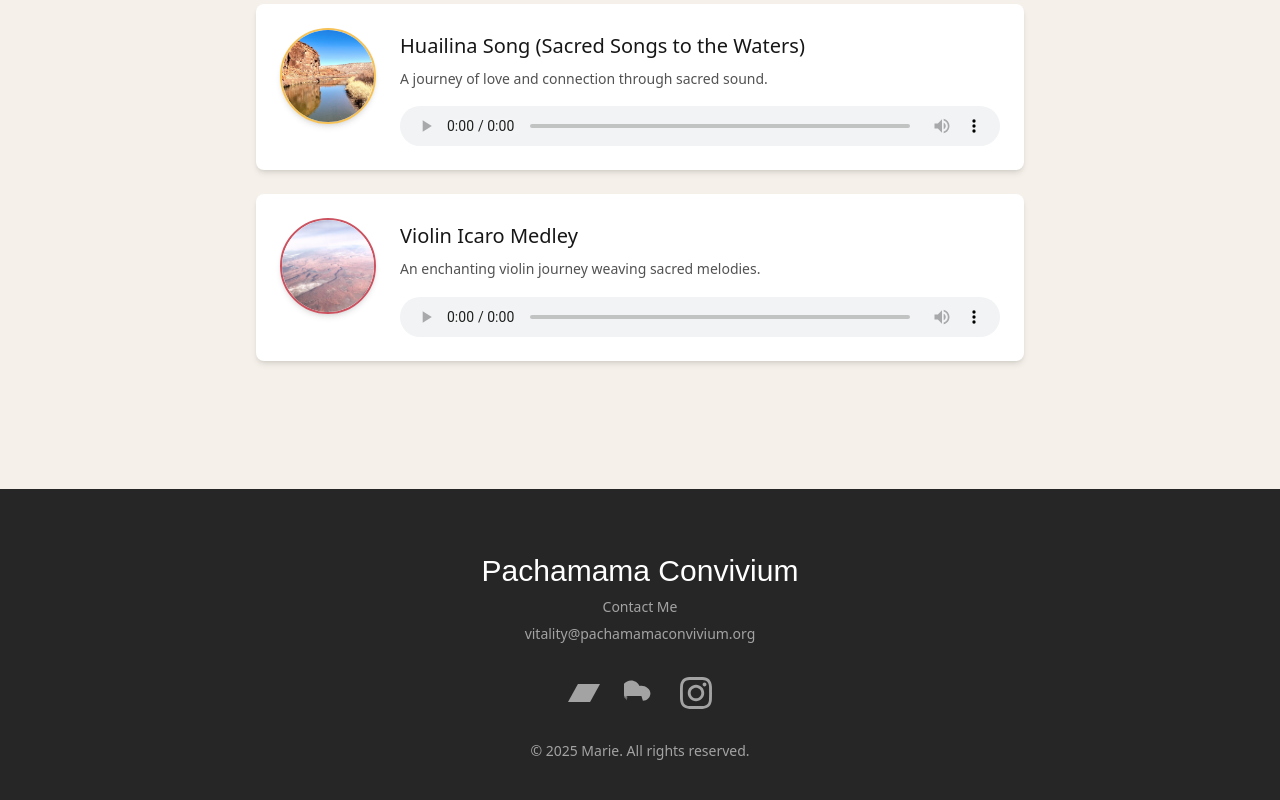
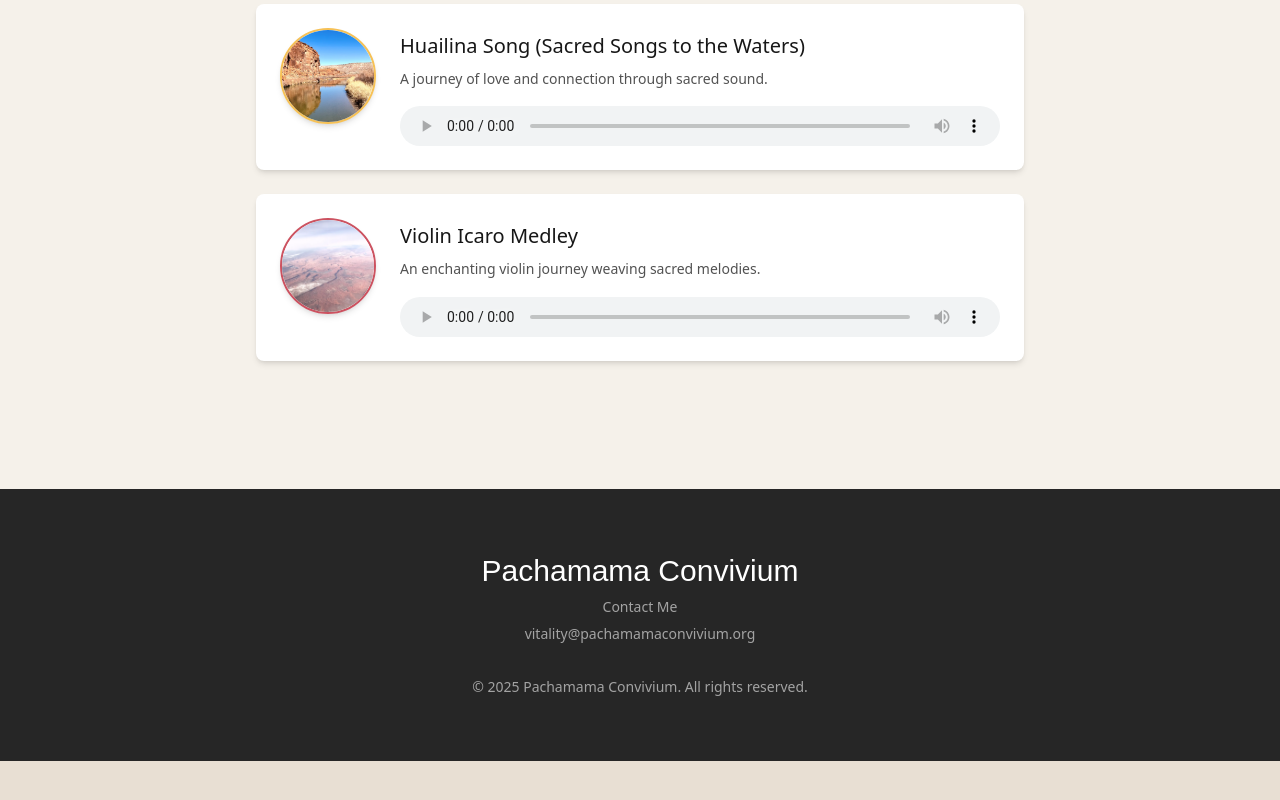
Before and after one commit to OshaFoster/convivium-website, a Next.js app: page /music in a window 1280 px wide. Shown: the part 634-1434 px from the top of the page. After the commit the page ends 1395 px from the top, so only its background shows below. Built offline with nearby package versions, Linux system fonts and the light colour scheme; a web font is replaced by a local one.

Commit message:
clean up

```diff
--- a/src/app/layout.js
+++ b/src/app/layout.js
@@ -27,7 +27,7 @@ const inter = Inter({
 });
 
 export const metadata = {
-  title: "Pachamama Convivium - Marie",
+  title: "Pachamama Convivium",
   description: "A gathering for music, spiritual teachings, fellowship, and conversation.",
 };
 
--- a/src/app/music/page.js
+++ b/src/app/music/page.js
@@ -109,7 +109,7 @@ export default function MusicPage() {
         <div className="max-w-7xl mx-auto">
           {/* Section Header */}
           <div className="text-center mb-20">
-            <h1 className="text-5xl md:text-6xl font-extralight tracking-tight text-neutral-900 mb-4">
+            <h1 className="text-5xl md:text-6xl font-extralight tracking-tight mb-4" style={{ color: '#0a729f' }}>
               Listen
             </h1>
             <p className="text-xl font-light text-neutral-600 max-w-2xl mx-auto">
--- a/src/components/Footer.js
+++ b/src/components/Footer.js
@@ -12,51 +12,9 @@ export default function Footer() {
             </a>
           </div>
 
-          {/* Social Icons */}
-          <div className="flex items-center gap-6">
-            {/* Bandcamp */}
-            <a
-              href="#"
-              target="_blank"
-              rel="noopener noreferrer"
-              className="text-neutral-400 hover:text-gold transition-colors duration-300"
-              aria-label="Bandcamp"
-            >
-              <svg className="w-8 h-8" viewBox="0 0 24 24" fill="currentColor">
-                <path d="M0 18.75l7.437-13.5H24l-7.438 13.5H0z" />
-              </svg>
-            </a>
-
-            {/* SoundCloud */}
-            <a
-              href="#"
-              target="_blank"
-              rel="noopener noreferrer"
-              className="text-neutral-400 hover:text-gold transition-colors duration-300"
-              aria-label="SoundCloud"
-            >
-              <svg className="w-8 h-8" viewBox="0 0 24 24" fill="currentColor">
-                <path d="M1.175 12.225c-.051 0-.094.046-.101.1l-.233 2.154.233 2.105c.007.058.05.098.101.098.05 0 .09-.04.099-.098l.255-2.105-.27-2.154c0-.057-.045-.1-.09-.1m-.899.828c-.051 0-.09.04-.099.099l-.135 1.326.135 1.303c.009.058.048.098.099.098.05 0 .09-.04.099-.098l.15-1.303-.15-1.326c-.009-.059-.05-.099-.099-.099m1.786-.225c-.06 0-.105.045-.105.104l-.195 2.179.195 2.131c0 .059.045.104.105.104.061 0 .106-.045.106-.104l.254-2.131-.254-2.179c0-.059-.045-.104-.106-.104m12.125 5.025c3.125 0 5.625-2.5 5.625-5.625S16.187 6.6 13.062 6.6c-.484 0-.953.063-1.406.188-1.031-2.438-3.484-4.188-6.375-4.188-3.781 0-6.844 3.063-6.844 6.844 0 .313.031.625.063.938.031.063.063.125.125.188v.063c-.125.313-.188.656-.188 1 0 1.406 1.125 2.563 2.531 2.563h12.094z" />
-              </svg>
-            </a>
-
-            {/* Instagram */}
-            <a
-              href="#"
-              target="_blank"
-              rel="noopener noreferrer"
-              className="text-neutral-400 hover:text-gold transition-colors duration-300"
-              aria-label="Instagram"
-            >
-              <svg className="w-8 h-8" viewBox="0 0 24 24" fill="currentColor">
-                <path d="M12 2.163c3.204 0 3.584.012 4.85.07 3.252.148 4.771 1.691 4.919 4.919.058 1.265.069 1.645.069 4.849 0 3.205-.012 3.584-.069 4.849-.149 3.225-1.664 4.771-4.919 4.919-1.266.058-1.644.07-4.85.07-3.204 0-3.584-.012-4.849-.07-3.26-.149-4.771-1.699-4.919-4.92-.058-1.265-.07-1.644-.07-4.849 0-3.204.013-3.583.07-4.849.149-3.227 1.664-4.771 4.919-4.919 1.266-.057 1.645-.069 4.849-.069zm0-2.163c-3.259 0-3.667.014-4.947.072-4.358.2-6.78 2.618-6.98 6.98-.059 1.281-.073 1.689-.073 4.948 0 3.259.014 3.668.072 4.948.2 4.358 2.618 6.78 6.98 6.98 1.281.058 1.689.072 4.948.072 3.259 0 3.668-.014 4.948-.072 4.354-.2 6.782-2.618 6.979-6.98.059-1.28.073-1.689.073-4.948 0-3.259-.014-3.667-.072-4.947-.196-4.354-2.617-6.78-6.979-6.98-1.281-.059-1.69-.073-4.949-.073zm0 5.838c-3.403 0-6.162 2.759-6.162 6.162s2.759 6.163 6.162 6.163 6.162-2.759 6.162-6.163c0-3.403-2.759-6.162-6.162-6.162zm0 10.162c-2.209 0-4-1.79-4-4 0-2.209 1.791-4 4-4s4 1.791 4 4c0 2.21-1.791 4-4 4zm6.406-11.845c-.796 0-1.441.645-1.441 1.44s.645 1.44 1.441 1.44c.795 0 1.439-.645 1.439-1.44s-.644-1.44-1.439-1.44z" />
-              </svg>
-            </a>
-          </div>
-
           {/* Copyright */}
           <div className="text-center text-neutral-400 text-sm font-light">
-            <p>&copy; {new Date().getFullYear()} Marie. All rights reserved.</p>
+            <p>&copy; {new Date().getFullYear()} Pachamama Convivium. All rights reserved.</p>
           </div>
         </div>
       </div>
```
